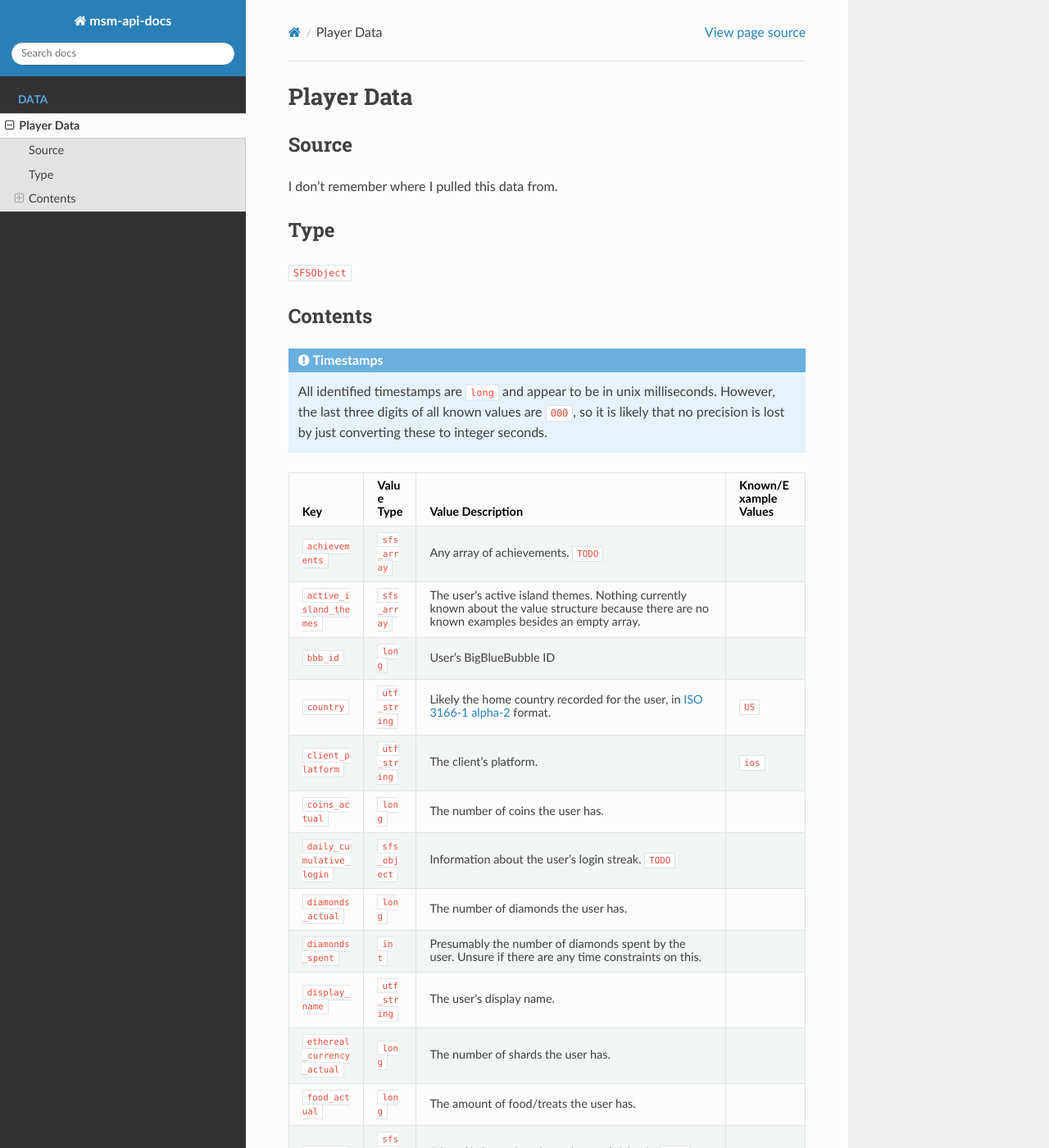
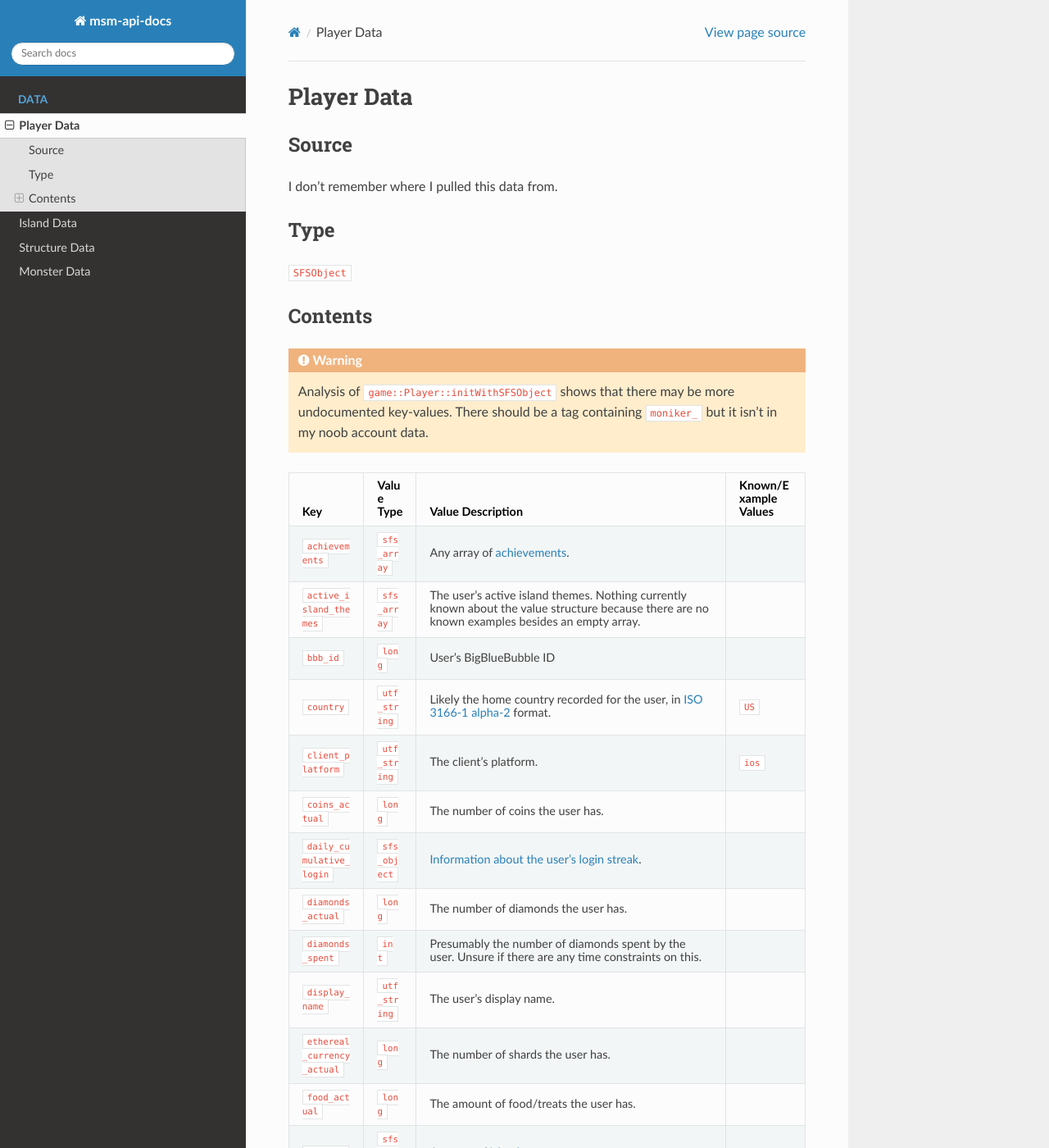
Before and after one commit to glistermelon/mysingingmonsters-api, a Sphinx documentation site: the page built from sfs-api-docs/source/data/player.md, in a window 1280 px wide and 1400 px high. Shown: the whole window at 82% size. Built offline with Sphinx 7.4.7 and the Read the Docs theme 3.1.0, drawn with Linux system fonts in a browser that asks for light colours; some of the changed text lies outside the part shown.

````diff
--- a/sfs-api-docs/source/conf.py
+++ b/sfs-api-docs/source/conf.py
@@ -14,7 +14,10 @@ release = '0.1.0'
 # -- General configuration ---------------------------------------------------
 # https://www.sphinx-doc.org/en/master/usage/configuration.html#general-configuration
 
-extensions = ['myst_parser']
+extensions = [
+    'myst_parser',
+    'sphinx.ext.mathjax'
+]
 
 source_suffix = {
     '.rst': 'restructuredtext',
--- a/sfs-api-docs/source/data/player_data.md
+++ b/sfs-api-docs/source/data/player.md
@@ -10,25 +10,34 @@ I don't remember where I pulled this data from.
 
 ## Contents
 
-```{admonition} Timestamps
-All identified timestamps are `long` and appear to be in unix milliseconds. However, the last three digits of all known values are `000`, so it is likely that no precision is lost by just converting these to integer seconds.
+```{toctree}
+:hidden:
+:titlesonly:
+
+player/achievement
+player/daily_login
+player/daily_reward
+```
+
+```{warning}
+Analysis of `game::Player::initWithSFSObject` shows that there may be more undocumented key-values. There should be a tag containing `moniker_` but it isn't in my noob account data.
 ```
 
 | Key | Value Type | Value Description | Known/Example Values |
 |-|-|-|-|
-| `achievements` | `sfs_array` | Any array of achievements. `TODO` | |
+| `achievements` | `sfs_array` | Any array of [achievements](player/achievement). | |
 | `active_island_themes` | `sfs_array` | The user's active island themes. Nothing currently known about the value structure because there are no known examples besides an empty array. |
 | `bbb_id` | `long` | User's BigBlueBubble ID |
 | `country` | `utf_string` | Likely the home country recorded for the user, in [ISO 3166-1 alpha-2](https://en.wikipedia.org/wiki/ISO_3166-1_alpha-2) format. | `US` |
 | `client_platform` | `utf_string` | The client's platform. | `ios` |
 | `coins_actual` | `long` | The number of coins the user has. |
-| `daily_cumulative_login` | `sfs_object` | Information about the user's login streak. `TODO`
+| `daily_cumulative_login` | `sfs_object` | [Information about the user's login streak](player/daily_login).
 | `diamonds_actual` | `long` | The number of diamonds the user has. |
 | `diamonds_spent` | `int` | Presumably the number of diamonds spent by the user. Unsure if there are any time constraints on this. |
 | `display_name` | `utf_string` | The user's display name. |
 | `ethereal_currency_actual` | `long` | The number of shards the user has. |
 | `food_actual` | `long` | The amount of food/treats the user has. |
-| `islands` | `sfs_array` | A lot of information about the user's islands. `TODO` |
+| `islands` | `sfs_array` | An array of [islands](island). |
 | `keys` | `long` | The number of keys the user has. Maybe. |
 | `keys_actual` | `long` | The number of keys the user has. |
 | `last_client_version` | `utf_string` | The latest version of the app used by the client. Unsure if this updates before or after the user receives this info. | `4.3.0` |
@@ -38,7 +47,7 @@ All identified timestamps are `long` and appear to be in unix milliseconds. Howe
 | `relics` | `long` | The number of relics the user has. Maybe. |  |
 | `relics_actual` | `long` | The number of relics the user has. |  |
 | `relic_diamond_cost` | `int` | The number of diamonds a user can exchange for a relic in the market. | |
-| `scaled_daily_reward` | `sfs_array` | The reward for each day of a user's login streak. `TODO` |
+| `scaled_daily_reward` | `sfs_array` | [The reward for each day of a user's login streak.](player/daily_reward) |
 | `show_welcomeback` | `bool` | Whether to show the user the "Welcome Back" message shown to players who haven't been online for a long time. |
 | `starpower` | `long` | The amount of starpower the user has. Maybe. |
 | `starpower_actual` | `long` | The amount of starpower the user has. |
@@ -84,18 +93,18 @@ All identified timestamps are `long` and appear to be in unix milliseconds. Howe
 | `daily_bonus_amount` | `int` |
 | `reward_day` | `int` |
 `has_scratch_off_s` | `bool` | | How does this differ from `has_scratch_off_m`? |
-| `timed_events` | `sfs_array` | `TODO` |
+| `timed_events` | `sfs_array` |
 | `daily_bonus_type` | `utf_string` | `none` |
 | `player_groups` | `int_array` | `[38, 40, 45]` |
 | `date_created` | `long` |
 | `monsterScratchTime` | `long` |
 | `last_timed_theme` | `sfs_array` |
-| `avatar` | `sfs_object` | `TODO` |
+| `avatar` | `sfs_object` |
 | `tracks` | `sfs_array` |
 | `third_party_ads` | `bool` |
 | `third_party_video_ads` | `bool` |
 | `prev_rank` | `long` |
 | `active_island` | `long` | A big-ass number, so not an island index. |
-| `battle` | `sfs_object` | `TODO` |
+| `battle` | `sfs_object` |
 | `fb_invite_reward` | `int` |
 | `perma_campaigns_viewed` | `int_array` |
--- a/sfs-api-docs/source/index.rst
+++ b/sfs-api-docs/source/index.rst
@@ -5,4 +5,7 @@ msm-api-docs documentation
    :maxdepth: 1
    :caption: Data
 
-   data/player_data
+   data/player
+   data/island
+   data/structure
+   data/monster
````
Also changed, not shown: sfs-api-docs/source/data/island.md (added, +100 -0 lines), sfs-api-docs/source/data/island/tribal_info.md (added, +28 -0 lines), sfs-api-docs/source/data/island/tribal_quest.md (added, +32 -0 lines), sfs-api-docs/source/data/island/tribal_request.md (added, +24 -0 lines), sfs-api-docs/source/data/monster.md (added, +34 -0 lines), sfs-api-docs/source/data/player/achievement.md (added, +36 -0 lines), sfs-api-docs/source/data/player/daily_login.md (added, +20 -0 lines), sfs-api-docs/source/data/player/daily_reward.md (added, +26 -0 lines), sfs-api-docs/source/data/structure.md (added, +32 -0 lines).
